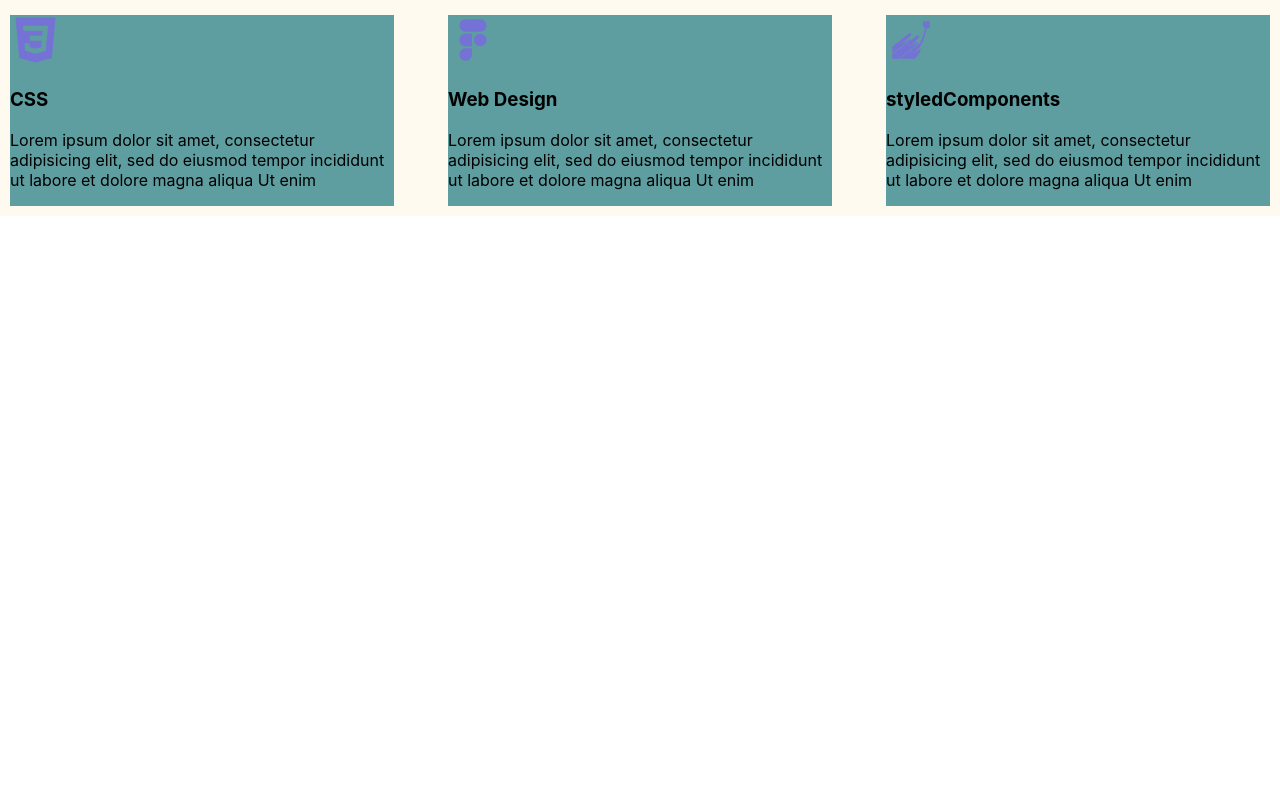
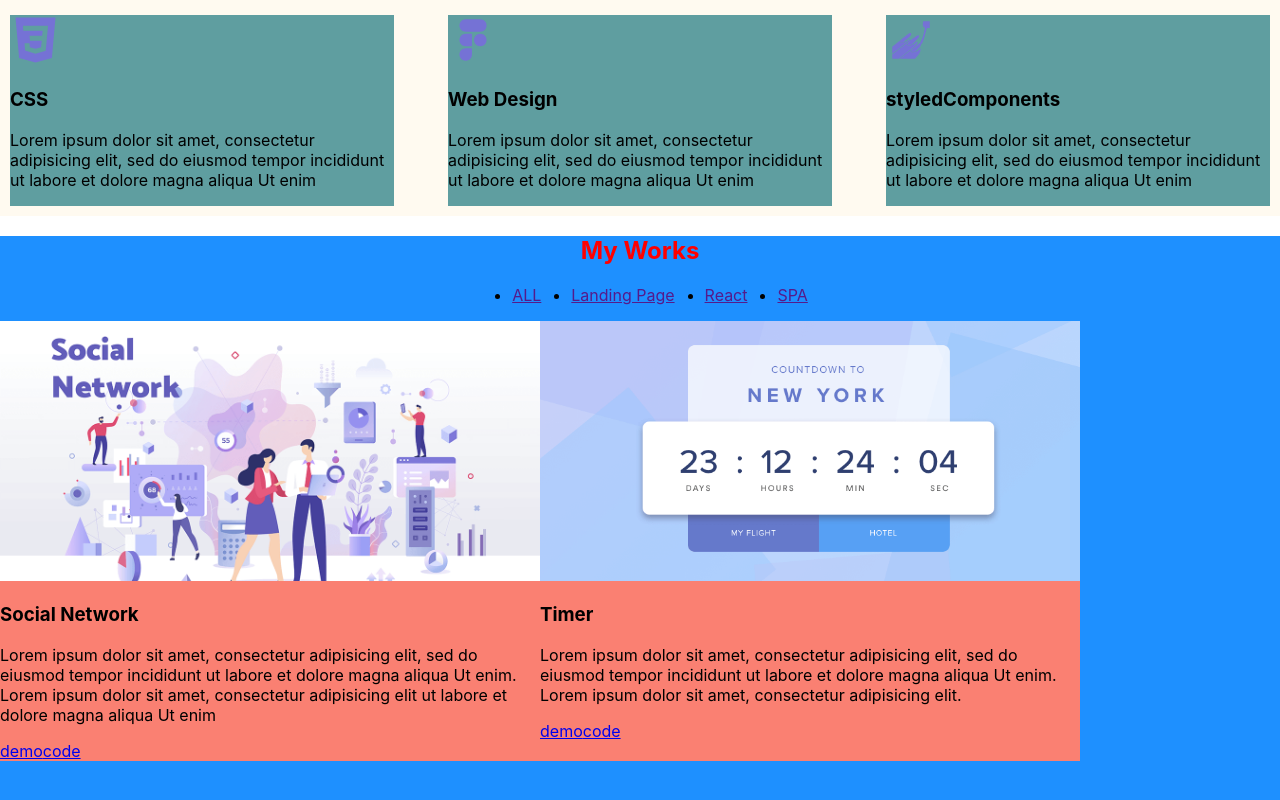
Before and after one commit to Sergey-Bukreev/Portfolio, a React app: page / in a window 1280 px wide. Shown: the part 1128-1928 px from the top of the page. Before the commit the page ends 1344 px from the top, so only its background shows below. Built offline with nearby package versions, Linux system fonts and the light colour scheme.

Commit message:
Add Works section and props for menu component

```diff
--- a/src/App.tsx
+++ b/src/App.tsx
@@ -4,17 +4,18 @@
 import React from "react";
 import {Maine} from "./layout/sections/maine/Maine";
 import {Skills} from "./layout/sections/skills/Skills";
+import {Works} from "./layout/sections/works/Works";
 
 
 
 function App() {
     return (
-<div className="App">
-
-    <Header />
-    <Maine />
-    <Skills />
-</div>
+            <div className="App">
+                <Header />
+                <Maine />
+                <Skills />
+                <Works />
+            </div>
 
 
     );
--- a/src/components/menu/Menu.tsx
+++ b/src/components/menu/Menu.tsx
@@ -1,14 +1,18 @@
 import React from 'react';
 import styled from "styled-components";
-export const Menu = () => {
+
+
+export const Menu = (props:{menuItems: Array<string>}) => {
     return (
         <StyledMenu>
             <ul>
-                <li><a href={""}>Home</a></li>
-                <li><a href={""}>Skills</a></li>
-                <li><a href={""}>Works</a></li>
-                <li><a href={""}>Testimony</a></li>
-                <li><a href={""}>Contact</a></li>
+                {props.menuItems.map( (item, index)=> {
+                    return <li key={index}>
+                        <a href="">{item}</a>
+                    </li>
+
+                })
+}
             </ul>
 
         </StyledMenu>
@@ -20,6 +24,7 @@
  ul {
    display: flex;
    gap: 30px;
+   justify-content: center;
  }
 `
 
--- a/src/layout/header/Header.tsx
+++ b/src/layout/header/Header.tsx
@@ -2,11 +2,13 @@
 import styled from "styled-components";
 import Logo from "../../components/logo/Logo";
 import Menu from "../../components/menu/Menu";
+
+const items = ["Home", "Skills", "Works", "Testimony", "Contact"]
 export const Header = () => {
     return (
         <StyledHeader>
             <Logo />
-            <Menu />
+            <Menu menuItems={items} />
         </StyledHeader>
     );
 };
--- /dev/null
+++ b/src/layout/sections/works/Works.tsx
@@ -0,0 +1,32 @@
+import React from 'react';
+import styled from "styled-components";
+import {SectionTitle} from "../../../components/SectionTitle";
+import Menu from "../../../components/menu/Menu";
+import {FlexWrapper} from "../../../components/FlexWrapper";
+import {Work} from "./work/Work";
+import socialImg from "./../../../assets/images/Photo1.png"
+import timerImg from "./../../../assets/images/Photo2.png"
+
+const worksItems = ["ALL", "Landing Page", "React", "SPA"]
+export const Works = () => {
+    return (
+        <StyledWorks>
+            <SectionTitle>My Works</SectionTitle>
+            <Menu menuItems={worksItems}/>
+            <FlexWrapper>
+                <Work title={"Social Network"}
+                      text={"Lorem ipsum dolor sit amet, consectetur adipisicing elit, sed do eiusmod tempor incididunt ut labore et dolore magna aliqua Ut enim. Lorem ipsum dolor sit amet, consectetur adipisicing elit  ut labore et dolore magna aliqua Ut enim"}
+                      srs={socialImg}/>
+                <Work title={"Timer"}
+                      text={"Lorem ipsum dolor sit amet, consectetur adipisicing elit, sed do eiusmod tempor incididunt ut labore et dolore magna aliqua Ut enim. Lorem ipsum dolor sit amet, consectetur adipisicing elit."}
+                      srs={timerImg} />
+            </FlexWrapper>
+        </StyledWorks>
+    );
+};
+
+const StyledWorks = styled.section`
+min-height: 100vh;
+  background-color: dodgerblue;
+
+`
--- /dev/null
+++ b/src/layout/sections/works/work/Work.tsx
@@ -0,0 +1,34 @@
+import React from 'react';
+import styled from "styled-components";
+
+type WorkPropsType ={
+title: string
+    text: string
+    srs: string
+}
+export const Work = (props: WorkPropsType) => {
+    return (
+        <StyledWork>
+            <Image src={props.srs} />
+            <Title>{props.title}</Title>
+            <Text>{props.text}</Text>
+            <Link href={"#"}>demo</Link>
+            <Link href={"#"}>code</Link>
+        </StyledWork>
+    );
+};
+
+const StyledWork = styled.div`
+    background-color:salmon;
+  max-width: 540px;
+  width: 100%;
+`
+const Image = styled.img`
+width: 100%;
+  height: 260px;
+  object-fit: cover;
+`
+
+const Link = styled.a``
+const Title = styled.h3``
+const Text = styled.p``
```
